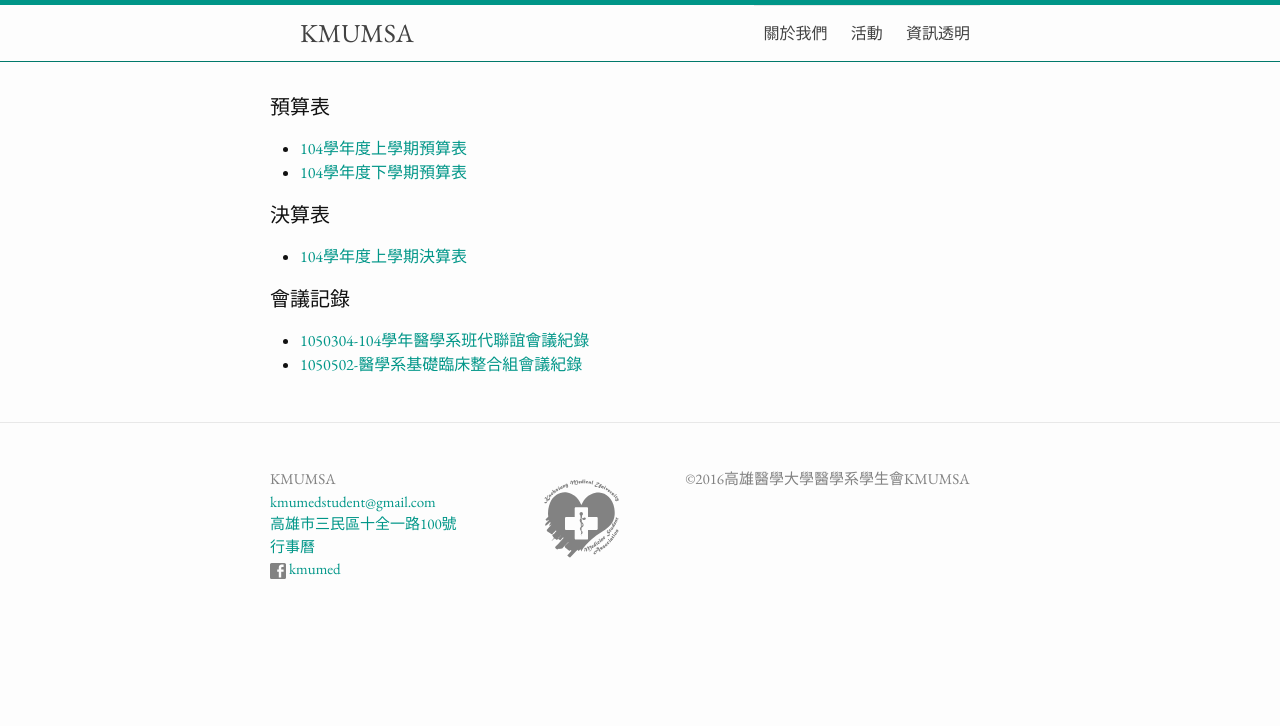
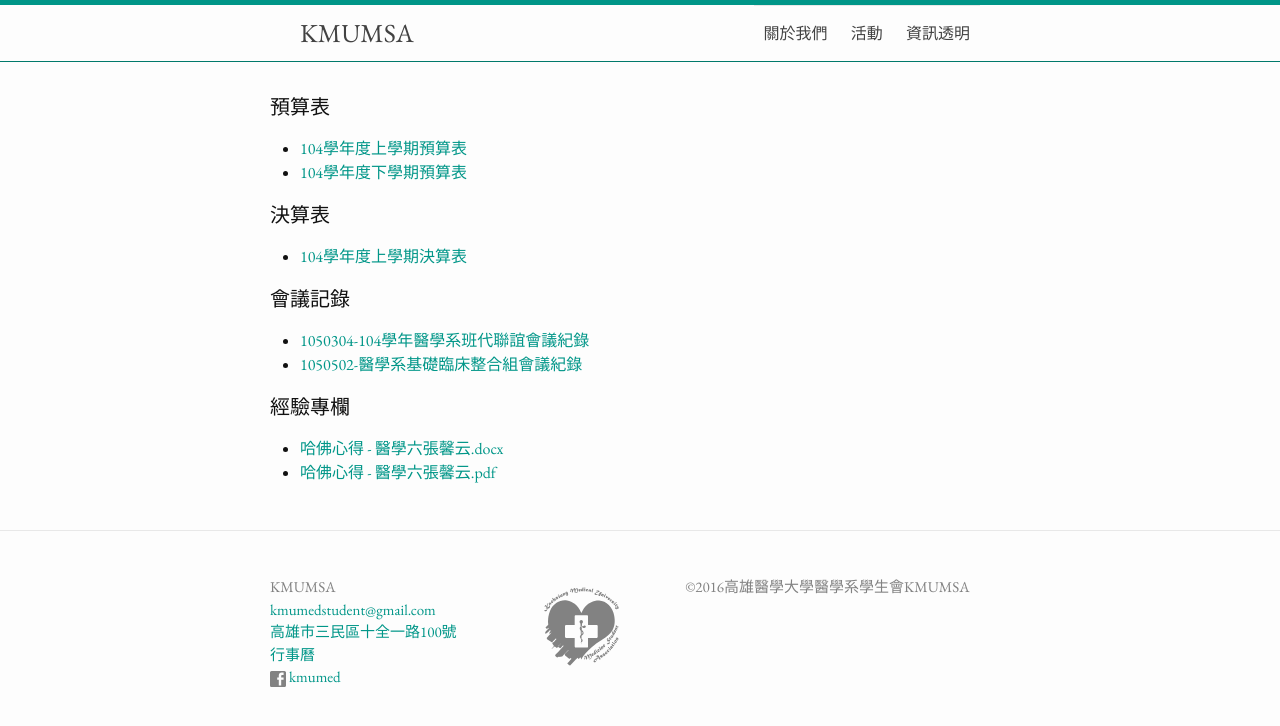
Before and after one commit to HsuYR/msasite, a Jekyll site: the page built from documents.html, in a window 1280 px wide. Shown: the top 726 px of the page. Built offline with Jekyll 4.4.1, drawn with Linux system fonts in a browser that asks for light colours; some web fonts are replaced.

Commit message:
Add experience special column

```diff
--- a/documents.html
+++ b/documents.html
@@ -19,4 +19,10 @@ title: 資訊透明
     <li><a href="{{ siteurl }}{{ baseurl }}documents/1050304-104學年醫學系班代聯誼會議紀錄.pdf" target="_blank">1050304-104學年醫學系班代聯誼會議紀錄</a></li>
     <li><a href="{{ siteurl }}{{ baseurl }}documents/1050502-醫學系基礎臨床整合組會議紀錄.pdf" target="_blank">1050502-醫學系基礎臨床整合組會議紀錄</a></li>
   </ul>
+
+  <h1 class="page-heading">經驗專欄</h2>
+  <ul>
+    <li><a href="{{ siteurl }}{{ baseurl }}documents/哈佛心得醫學6張馨云.docx" target="_blank">哈佛心得 - 醫學六張馨云.docx</a></li>
+    <li><a href="{{ siteurl }}{{ baseurl }}documents/哈佛見習心得分享馨云.pdf" target="_blank">哈佛心得 - 醫學六張馨云.pdf</a></li>
+  </ul>
 </div>
```
Also changed, not shown: 2 other files.
